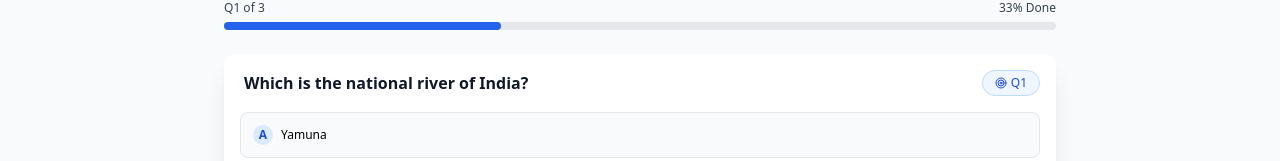
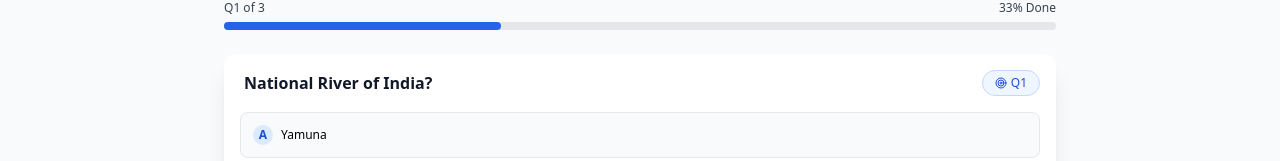
Before and after one commit to dhead-temp/awin2025, a React (Vite) app: page /quiz in a window 1280 px wide. Shown: the part 173-334 px from the top of the page. Built offline with nearby package versions, Linux system fonts and the light colour scheme; no server answers.

Commit message:
Update quiz question wording

```diff
--- a/src/components/QuizPage.tsx
+++ b/src/components/QuizPage.tsx
@@ -58,7 +58,7 @@ const QuizPage: React.FC<QuizPageProps> = ({ onNavigate, onMarkAsPlayed, hasPlay
 
   const questions = [
     {
-      question: "Which is the national river of India?",
+      question: "National River of India?",
       options: ["Yamuna", "Saraswati", "Ganga", "Brahmaputra"],
       correct: 3
     },
```
